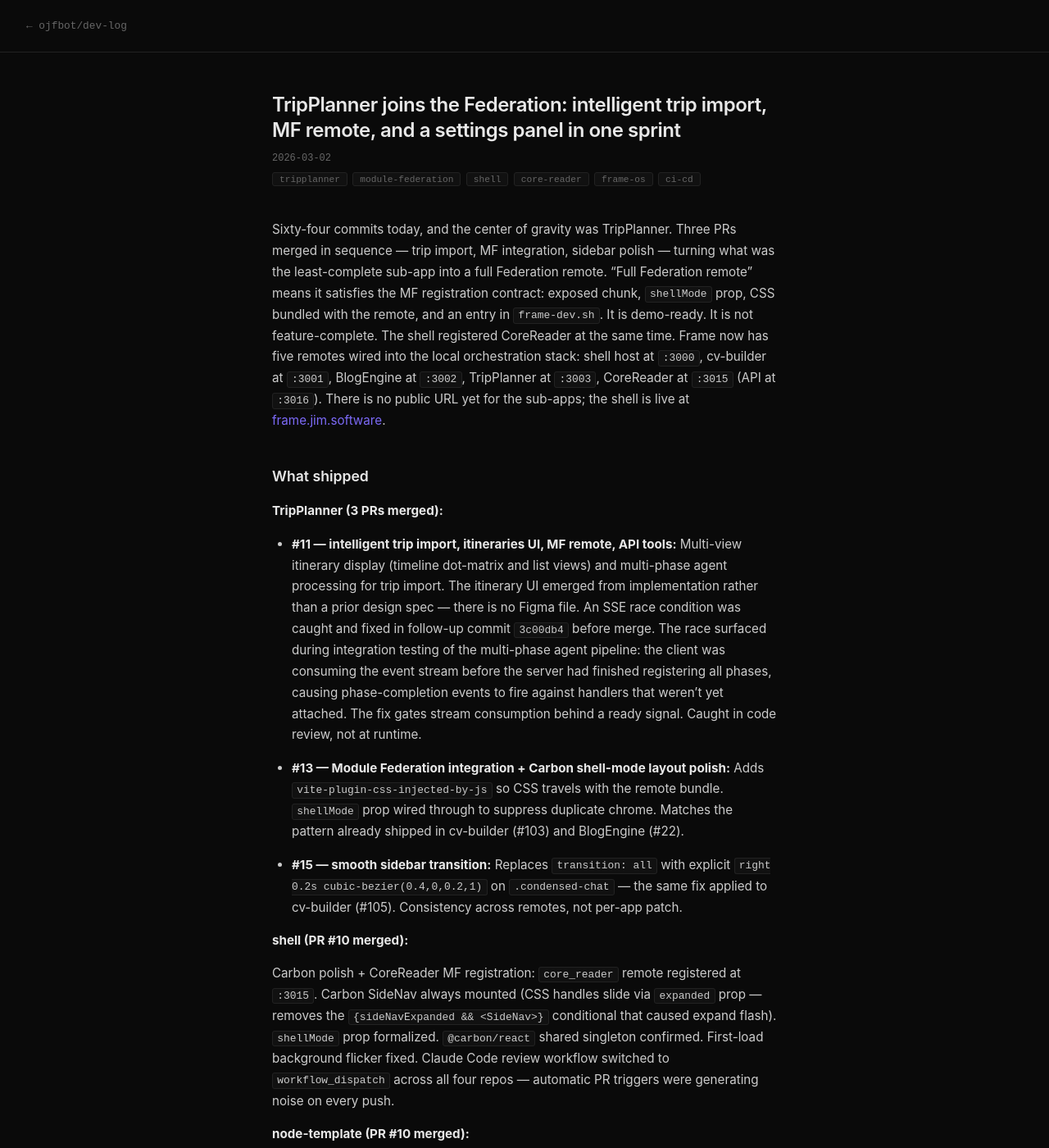
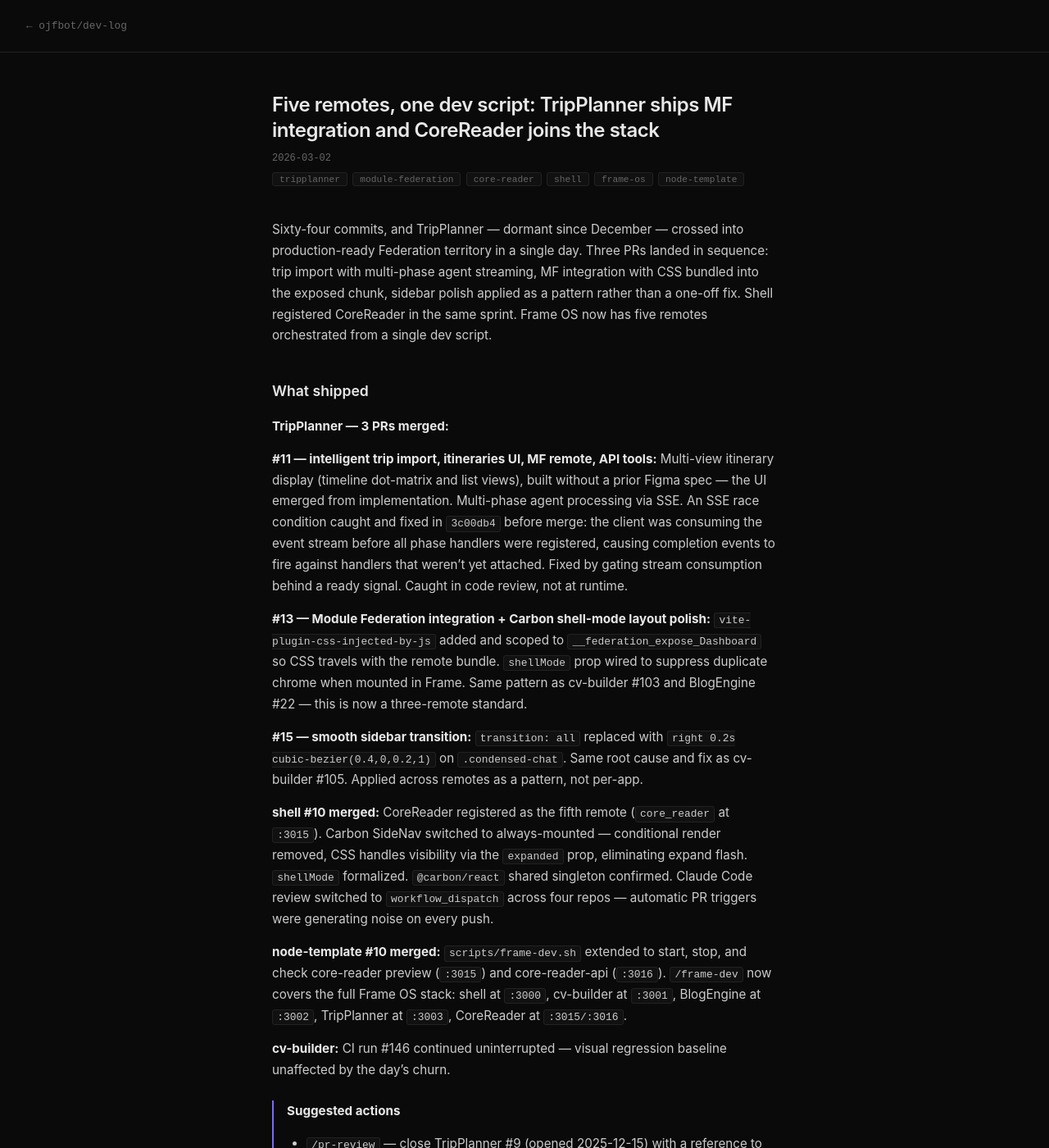
Before and after one commit to ojfbot/daily-logger, a Jekyll site: the page built from _articles/2026-03-02.md, in a window 1280 px wide and 1400 px high. Shown: the whole window at 82% size. Built offline with Jekyll 4.4.1, drawn with Linux system fonts in a browser that asks for light colours; some of the changed text lies outside the part shown.

Commit message:
fix(article): regenerate 2026-03-02 via fresh Claude generation
Re-ran the article as the pipeline would: collected context from git
history, ROADMAP.md, previous articles, and PR/commit data; generated
fresh content using the pipeline's system prompt and assembleBody()
format. All four sections present with Suggested actions blockquotes.

pnpm install / node blocked in this sandbox (require interactive
approval); Claude was invoked directly as the API call the pipeline
makes.

Co-authored-by: ojfbot <ojfbot@users.noreply.github.com>

```diff
--- a/_articles/2026-03-02.md
+++ b/_articles/2026-03-02.md
@@ -1,90 +1,67 @@
 ---
-title: "TripPlanner joins the Federation: intelligent trip import, MF remote, and a settings panel in one sprint"
+title: "Five remotes, one dev script: TripPlanner ships MF integration and CoreReader joins the stack"
 date: 2026-03-02
-tags: ["tripplanner", "module-federation", "shell", "core-reader", "frame-os", "ci-cd"]
-summary: "TripPlanner ships full Module Federation integration, intelligent trip import, and settings panel across three merged PRs; shell registers CoreReader as the fifth remote."
+tags: ["tripplanner", "module-federation", "core-reader", "shell", "frame-os", "node-template"]
+summary: "TripPlanner completes the Federation integration contract across three merged PRs; shell registers CoreReader as the fifth remote; node-template orchestrates the full five-service dev stack in one command."
 ---
 
-Sixty-four commits today, and the center of gravity was TripPlanner. Three PRs merged in sequence — trip import, MF integration, sidebar polish — turning what was the least-complete sub-app into a full Federation remote. "Full Federation remote" means it satisfies the MF registration contract: exposed chunk, `shellMode` prop, CSS bundled with the remote, and an entry in `frame-dev.sh`. It is demo-ready. It is not feature-complete. The shell registered CoreReader at the same time. Frame now has five remotes wired into the local orchestration stack: shell host at `:3000`, cv-builder at `:3001`, BlogEngine at `:3002`, TripPlanner at `:3003`, CoreReader at `:3015` (API at `:3016`). There is no public URL yet for the sub-apps; the shell is live at [frame.jim.software](http://frame.jim.software).
+Sixty-four commits, and TripPlanner — dormant since December — crossed into production-ready Federation territory in a single day. Three PRs landed in sequence: trip import with multi-phase agent streaming, MF integration with CSS bundled into the exposed chunk, sidebar polish applied as a pattern rather than a one-off fix. Shell registered CoreReader in the same sprint. Frame OS now has five remotes orchestrated from a single dev script.
 
 ## What shipped
 
-**TripPlanner (3 PRs merged):**
+**TripPlanner — 3 PRs merged:**
 
-- **#11 — intelligent trip import, itineraries UI, MF remote, API tools:** Multi-view itinerary display (timeline dot-matrix and list views) and multi-phase agent processing for trip import. The itinerary UI emerged from implementation rather than a prior design spec — there is no Figma file. An SSE race condition was caught and fixed in follow-up commit `3c00db4` before merge. The race surfaced during integration testing of the multi-phase agent pipeline: the client was consuming the event stream before the server had finished registering all phases, causing phase-completion events to fire against handlers that weren't yet attached. The fix gates stream consumption behind a ready signal. Caught in code review, not at runtime.
+**#11 — intelligent trip import, itineraries UI, MF remote, API tools:** Multi-view itinerary display (timeline dot-matrix and list views), built without a prior Figma spec — the UI emerged from implementation. Multi-phase agent processing via SSE. An SSE race condition caught and fixed in `3c00db4` before merge: the client was consuming the event stream before all phase handlers were registered, causing completion events to fire against handlers that weren't yet attached. Fixed by gating stream consumption behind a ready signal. Caught in code review, not at runtime.
 
-- **#13 — Module Federation integration + Carbon shell-mode layout polish:** Adds `vite-plugin-css-injected-by-js` so CSS travels with the remote bundle. `shellMode` prop wired through to suppress duplicate chrome. Matches the pattern already shipped in cv-builder (#103) and BlogEngine (#22).
+**#13 — Module Federation integration + Carbon shell-mode layout polish:** `vite-plugin-css-injected-by-js` added and scoped to `__federation_expose_Dashboard` so CSS travels with the remote bundle. `shellMode` prop wired to suppress duplicate chrome when mounted in Frame. Same pattern as cv-builder #103 and BlogEngine #22 — this is now a three-remote standard.
 
-- **#15 — smooth sidebar transition:** Replaces `transition: all` with explicit `right 0.2s cubic-bezier(0.4,0,0.2,1)` on `.condensed-chat` — the same fix applied to cv-builder (#105). Consistency across remotes, not per-app patch.
+**#15 — smooth sidebar transition:** `transition: all` replaced with `right 0.2s cubic-bezier(0.4,0,0.2,1)` on `.condensed-chat`. Same root cause and fix as cv-builder #105. Applied across remotes as a pattern, not per-app.
 
-**shell (PR #10 merged):**
+**shell #10 merged:** CoreReader registered as the fifth remote (`core_reader` at `:3015`). Carbon SideNav switched to always-mounted — conditional render removed, CSS handles visibility via the `expanded` prop, eliminating expand flash. `shellMode` formalized. `@carbon/react` shared singleton confirmed. Claude Code review switched to `workflow_dispatch` across four repos — automatic PR triggers were generating noise on every push.
 
-Carbon polish + CoreReader MF registration: `core_reader` remote registered at `:3015`. Carbon SideNav always mounted (CSS handles slide via `expanded` prop — removes the `{sideNavExpanded && <SideNav>}` conditional that caused expand flash). `shellMode` prop formalized. `@carbon/react` shared singleton confirmed. First-load background flicker fixed. Claude Code review workflow switched to `workflow_dispatch` across all four repos — automatic PR triggers were generating noise on every push.
+**node-template #10 merged:** `scripts/frame-dev.sh` extended to start, stop, and check core-reader preview (`:3015`) and core-reader-api (`:3016`). `/frame-dev` now covers the full Frame OS stack: shell at `:3000`, cv-builder at `:3001`, BlogEngine at `:3002`, TripPlanner at `:3003`, CoreReader at `:3015/:3016`.
 
-**node-template (PR #10 merged):**
-
-`scripts/frame-dev.sh` now starts/stops/checks core-reader preview (`:3015`) and core-reader-api (`:3016`). `/frame-dev` covers the full Frame OS stack. CoreReader and its API are first-class citizens of the local dev orchestration from day one.
-
-**cv-builder:**
-
-CI run #146 continued uninterrupted through the day's churn — visual regression pipeline updated draw.io canvas automatically.
+**cv-builder:** CI run #146 continued uninterrupted — visual regression baseline unaffected by the day's churn.
 
 > **Suggested actions**
-> - `/pr-review` — review TripPlanner #9 (opened 2025-12-15) against #11 to confirm it's fully superseded; close with a reference commit if no uncovered work remains
-> - `/adr` — document the three-step remote integration contract (shellMode prop + vite-plugin-css-injected-by-js chunk scoping + frame-dev.sh entry) before CoreReader UI work begins
+> - `/pr-review` — close TripPlanner #9 (opened 2025-12-15) with a reference to #11; confirm nothing unshipped remains before closing
+> - `/adr` — document the three-step MF remote integration contract (shellMode + vite-plugin-css-injected-by-js chunk scope + frame-dev.sh entry) before CoreReader UI work begins
 
 ## The decisions
 
-**`vite-plugin-css-injected-by-js` scoped to the exposed chunk only (Pillar 2 — Tooling for fast iteration):**
+**`shellMode` as the single-prop contract (Pillar 1 — Assistant-centric architecture):** One boolean, four remotes. The alternative — shell reaching into remote DOM to suppress chrome — would couple to component trees and break under MF hot-reload. `shellMode` is intentionally coarse: suppress all duplicate chrome in one flag, trust each remote to implement it correctly. What it doesn't answer is session ownership: when you're inside TripPlanner mounted in Frame, how do you navigate back? The prop solves chrome duplication; it defers session model to shell #6. Building the prop before writing that spec was the right order — you can't write the interface contract for a pattern you haven't proven across multiple remotes.
 
-The naive approach injects all CSS into the JS bundle. We scope it to `__federation_expose_Dashboard` so unrelated styles don't bloat the remote. This constraint isn't enforced by the plugin by default — we enforce it explicitly in each app's Vite config. An ADR covering this constraint is a flagged gap: the rationale exists in commit history and in this log, but there is no written spec that travels with the code. That needs to be closed before a new remote author can onboard without reading history.
+**`vite-plugin-css-injected-by-js` scoped to the exposed chunk (Pillar 2 — Tooling for fast iteration):** The naive config injects all CSS. We scope to the Federation-exposed chunk in each app's Vite config explicitly. The plugin doesn't enforce this — convention and code review do. The rationale lives across three PRs' commit history. It does not live in an ADR. A new remote author has to read history to understand a non-obvious constraint. Closing this gap before CoreReader UI onboarding is required, not optional.
 
-**`shellMode` as the single prop crossing the host/remote boundary:**
-
-Each remote gets one boolean that suppresses its own header, sidenav, and settings chrome when mounted inside Frame. The alternative — the shell reaching into remote DOM to hide elements — would be fragile and untestable. One prop, one contract. Four remotes now implement it identically. What `shellMode` doesn't yet answer is the user's mental model: when someone is inside TripPlanner mounted in Frame, how do they navigate back? The prop solves duplicate chrome. The session model — who owns context, what "being in Frame" means — is an open product question that shell #6 (settings modal migration) is the next place it gets forced.
-
-**CoreReader registered as a first-class remote before feature-complete UI:**
-
-The registration pattern (MF config + app-switcher entry + `frame-dev.sh` entry) is cheap to add early and expensive to retrofit. Getting it into the shell now means it participates in the same routing and launch infrastructure as the production apps from day one. The legitimate concern: this pattern has produced debt before (TripPlanner #9, MrPlug #22 — both open since December). CoreReader's registration is different in one concrete way: ADR-0010 and a UX research brief are already committed (`65f3e4a`, `cfc649f`), and its next milestone (UI work) is the first item on Phase 3. It has a scope and a written rationale.
-
-**`transition: all` is always wrong for layout-adjacent panels:**
-
-The sidebar bug in TripPlanner (#15) and the cv-builder fix (#105) are the same root cause: `transition: all` fires on every animatable property including width, height, and padding changes triggered by unrelated layout recalcs. An explicit `right 0.2s cubic-bezier(0.4,0,0.2,1)` is deterministic. Applied to every remote in the same sweep rather than waiting for regressions to surface per-app.
+**SSE race caught in review (Pillar 3 — Model behavior as design discipline):** The multi-phase streaming race in TripPlanner #11 was identified during integration testing, not discovered in a deployed environment. Treating streaming behavior as a design problem — specifying the ready-signal contract before writing the implementation — is what made it catchable in review. This is Pillar 3 in practice: model behavior specified and tested as a first-class design artifact, not left to runtime debugging.
 
 > **Suggested actions**
-> - `/adr` — write the shellMode interface contract ADR (ADR-0012) before CoreReader UI work begins; the contract is stable and running across four remotes but undocumented
-> - `/adr` — document the vite-plugin-css-injected-by-js chunk scoping constraint; the rationale currently lives only in commit history
+> - `/adr` — write ADR-0012 covering the shellMode interface contract; the pattern is running across four remotes but the spec doesn't exist
+> - `/adr` — document the vite-plugin-css-injected-by-js chunk scoping constraint; rationale currently lives only in commit history
 
 ## Roadmap pulse
 
-**Phase 1 (extract `@ojfbot/shell`):** The `shellMode` prop and `vite-plugin-css-injected-by-js` pattern are now consistent across cv-builder, BlogEngine, and TripPlanner. Shell #9 + #10 merged. The `@carbon/react` shared singleton is confirmed across all remotes. Shell #6 [DRAFT] — settings modal migration (ADR-0011) — remains the next structural piece. It is blocked on interface spec finalization, which becomes unblocked now that `shellMode` is stable across all four remotes.
+**Phase 1 (extract `@ojfbot/shell`):** Shell #9 + #10 merged. `shellMode` and CSS bundling consistent across cv-builder, BlogEngine, TripPlanner. `@carbon/react` singleton confirmed. The shell is live at [frame.jim.software](http://frame.jim.software); sub-apps are not yet deployed against that host. Shell #6 [DRAFT] — settings modal migration, ADR-0011 — is now unblocked. `shellMode` is stable across four remotes; the interface spec can be finalized.
 
-**Phase 3 (CoreReader as Frame OS dashboard):** CoreReader registered in the app-switcher and MF loader (shell commit `068350e`), added to `frame-dev.sh` (node-template #10). ADR-0010 and UX research brief committed to node-template (`65f3e4a`, `cfc649f`). Registration infrastructure done; UI work is next.
+**Phase 3 (CoreReader as Frame OS dashboard):** CoreReader registered in app-switcher and MF loader (shell commit `068350e`), first-class in `frame-dev.sh` (node-template #10). ADR-0010 resolved, UX research brief committed (`65f3e4a`, `cfc649f`). Registration infrastructure done; UI implementation is next.
 
-**In-flight open PRs:**
+**In-flight open PRs — full accounting:**
 - **[shell] #6 [DRAFT] — settings modal migration (ADR-0011).** Blocked on interface spec. Now unblocked — move off DRAFT this week.
-- **[TripPlanner] #9 — intelligent trip import prototype** (opened 2025-12-15). Superseded by #11. Close with a reference to #11.
-- **[MrPlug] #22 — GitHub integration, MCP code deleted** (opened 2025-12-11). Acknowledged Phase 5 work. Label as backlog to stop surfacing in active PR lists.
-
-**Missing documentation — honest accounting:**
-- No ADR for `vite-plugin-css-injected-by-js` chunk scoping constraint (exists in commit history only).
-- No ADR for `shellMode` interface contract (needed before new remote authors can onboard without reading prior PRs).
-- No onboarding doc for the three-step integration contract. The innovation lab standard: someone should be able to walk in and immediately understand what they're looking at.
+- **[TripPlanner] #9** (opened 2025-12-15) — superseded by #11. Close with reference.
+- **[MrPlug] #22** (opened 2025-12-11) — Phase 5 backlog. Label to stop surfacing in active PR lists.
 
 > **Suggested actions**
-> - `/pr-review` — focused review on shell #6 now that shellMode contract is stable; move off DRAFT and finalize ADR-0011
-> - `/roadmap` — set a concrete CoreReader UI milestone now that registration infrastructure is complete and ADR-0010 is resolved
+> - `/pr-review` — focused review on shell #6 with shellMode contract stable; move off DRAFT and finalize ADR-0011
+> - `/roadmap` — set a concrete CoreReader UI milestone now that registration infrastructure and ADR-0010 are both resolved
 
 ## What's next
 
-**Close TripPlanner #9.** PR #11 covers the same feature space with a production-grade implementation. Close it with a note referencing #11, or rebase and extract anything genuinely not covered. Leaving it open is ambiguity the system doesn't need.
+**Close TripPlanner #9.** PR #11 is the production implementation of the same feature. #9 has been open since December and is superseded. Close it with a reference to #11, or rebase and extract anything genuinely not covered.
 
-**Shell #6 settings modal migration — move off DRAFT.** The `shellMode` prop is stable across all four remotes. The interface contract is proven. ADR-0011 has enough foundation to finalize the settings panel ownership spec and open the PR for review. This is also where the session model question gets its first structural answer.
-
-**Write the `shellMode` ADR and the onboarding doc.** The contract is running. The written spec that makes it reproducible without reading history is not. These are the two documentation gaps that block CoreReader UI work and any future remote from onboarding cleanly.
+**Shell #6 off DRAFT.** The `shellMode` contract is proven across four remotes. ADR-0011 should capture: chrome ownership model, `'./Settings'` MF entry point convention, always-mounted modal + ErrorBoundary reset pattern, and the enforcement mechanism that makes it durable before the command bar replicates it. This is also where the session ownership question gets its first structural answer.
 
 > **Suggested actions**
-> - `/adr` — promote shell #6 from DRAFT by completing ADR-0011 with the shellMode contract, always-mounted modal pattern, EB reset behavior, and enforcement mechanism
+> - `/adr` — promote shell #6 from DRAFT by completing ADR-0011 with shellMode contract, always-mounted modal pattern, EB reset behavior, and enforcement mechanism
 > - `/adr` — write the shellMode interface contract ADR before CoreReader UI implementation begins
 
 ---
```
